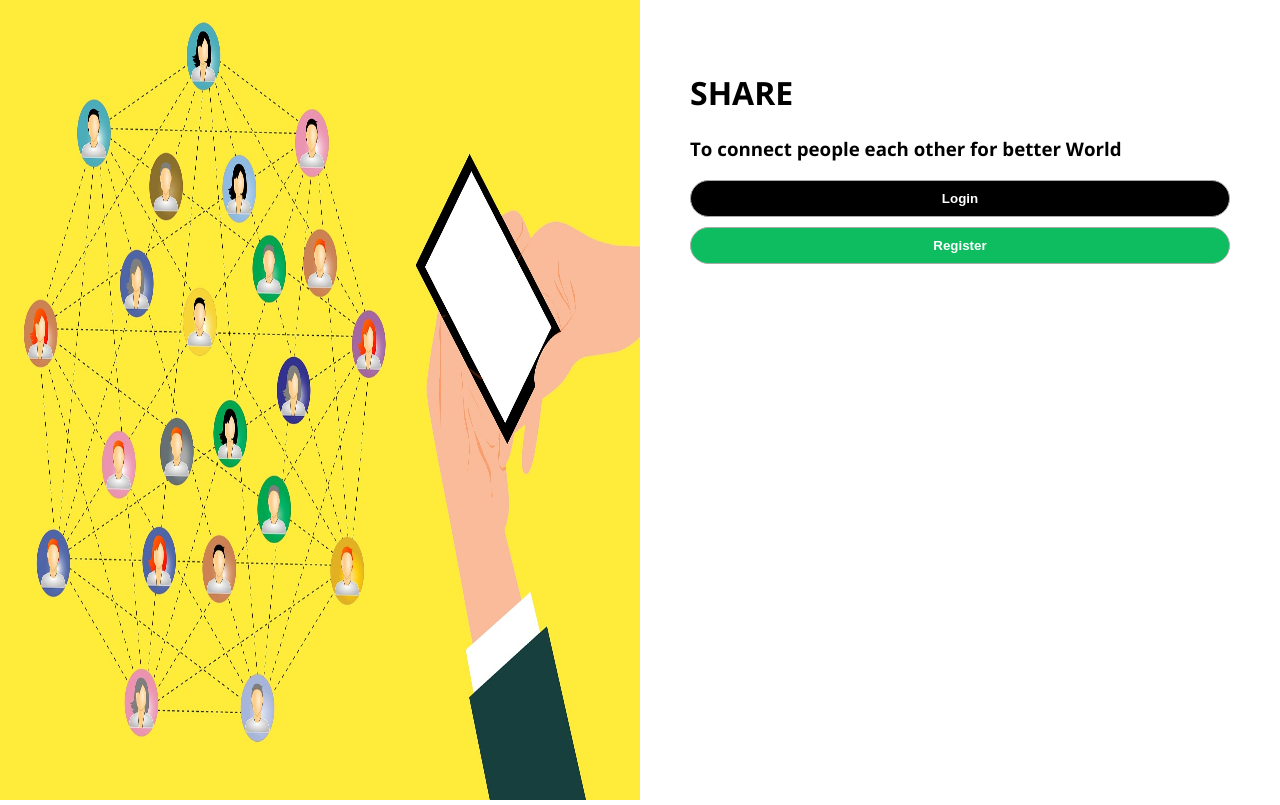
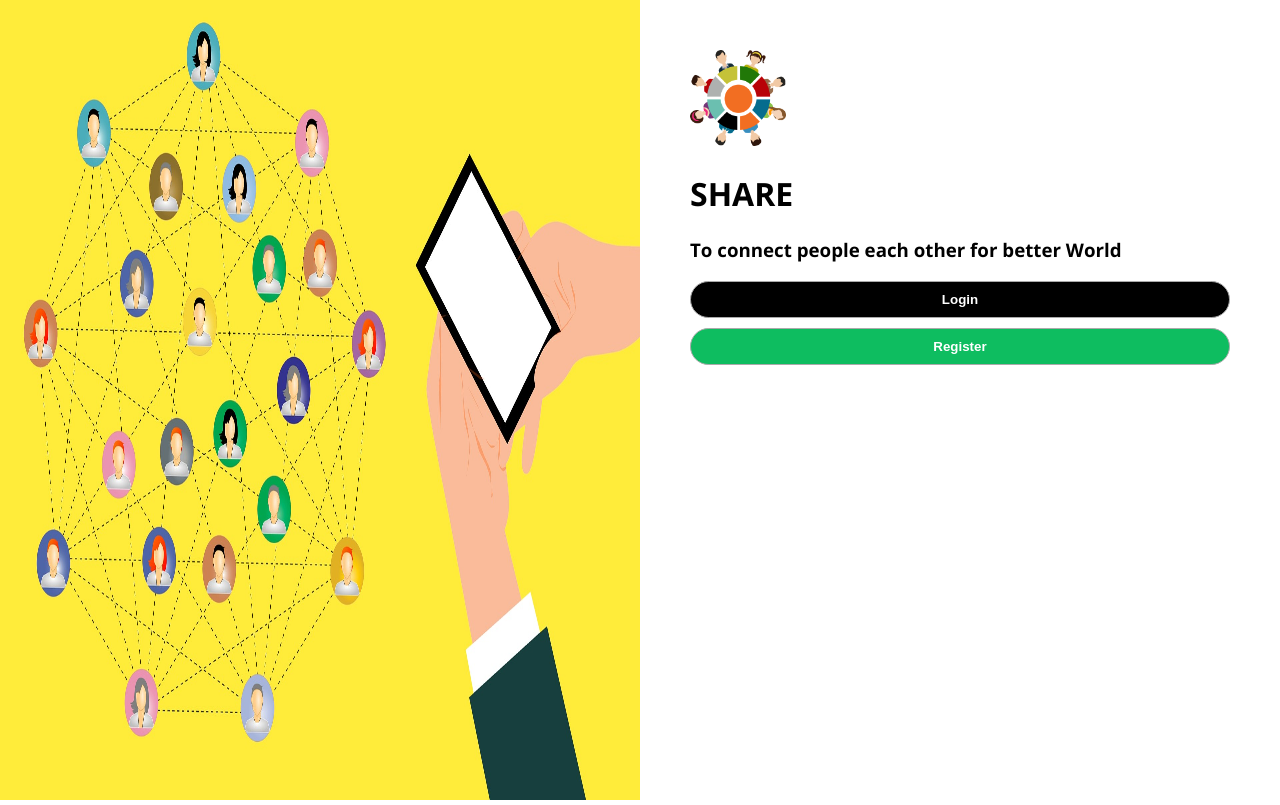
Before and after one commit to erdem-muhammed/Final-Project, a Vue app in the folder frontend/: page / in a window 1280 px wide. Built offline with nearby package versions, Linux system fonts and the light colour scheme.

Commit message:
emblem added

```diff
--- a/frontend/src/App.vue
+++ b/frontend/src/App.vue
@@ -6,6 +6,7 @@
       </div>
       <div id="homepage">
         <div class="box">
+        <img src="./assets/emblem.png" id="emblem">
         <h1>SHARE</h1>
         <h3>To connect people each other for better World</h3>
               <div id="nav">
@@ -58,6 +59,11 @@ body {
 {
   padding: 50px;
 }
+#emblem
+{
+  width: 6em;
+  height: 6em;
+}
 #nav {
   display: flex;
   flex-direction: column;
@@ -72,6 +78,7 @@ body {
   margin-bottom: 10px;
   border: 1px solid #aaa;
   cursor: pointer;
+
 }
 #nav button:first-child:hover
 {
```
Also changed, not shown: frontend/src/assets/emblem.png (added).
